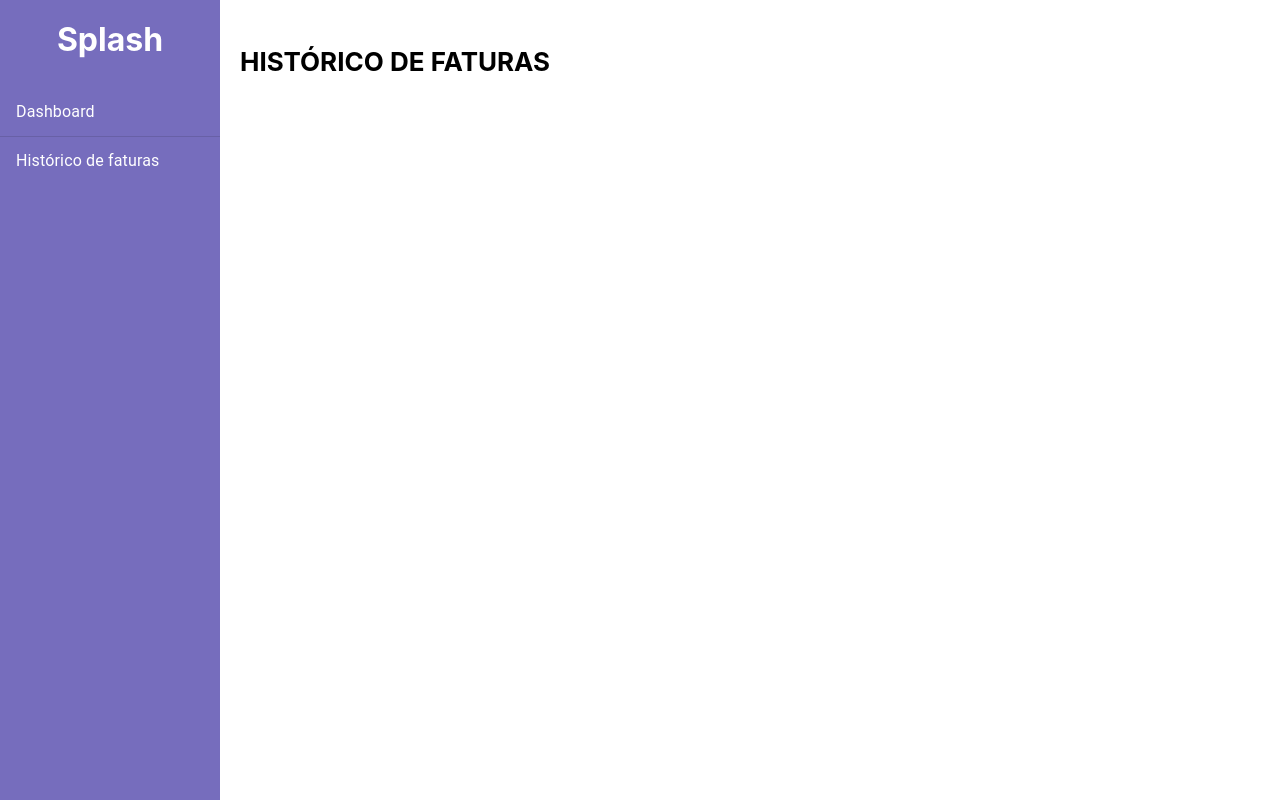
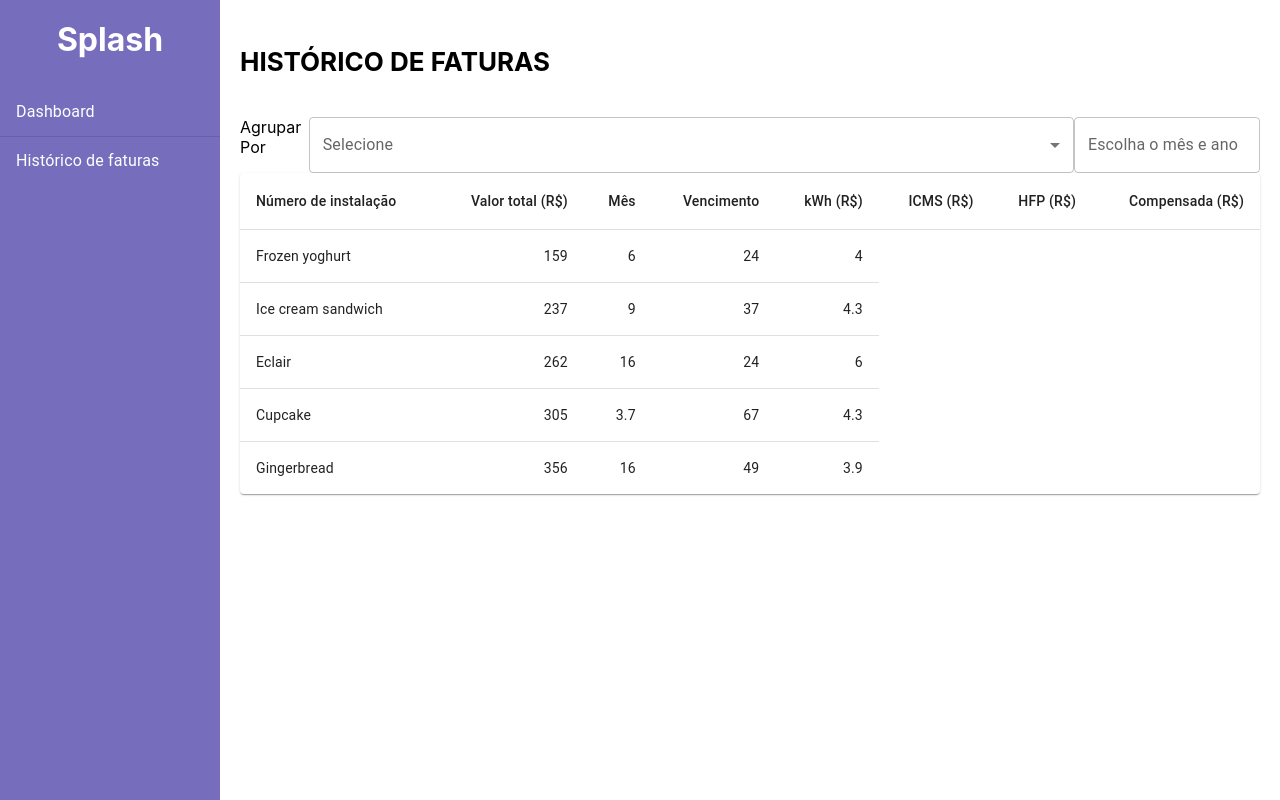
Before and after one commit to pedroMattos/energy-manager, a React (Create React App) app in the folder frontend/: page /history in a window 1280 px wide. Built offline with nearby package versions, Linux system fonts and the light colour scheme; no server answers.

Commit message:
add table to history page

```diff
--- /dev/null
+++ b/frontend/src/components/Tables/InvoiceHistoryTable/index.js
@@ -0,0 +1,52 @@
+import { Paper, Table, TableBody, TableCell, TableContainer, TableHead, TableRow } from "@mui/material"
+
+function createData(instalationNumber, totalPrice, month, dueDate, kWh, icms, hfp, compensated) {
+  return { instalationNumber, totalPrice, month, dueDate, kWh, icms, hfp, compensated };
+}
+
+const rows = [
+  createData('Frozen yoghurt', 159, 6.0, 24, 4.0),
+  createData('Ice cream sandwich', 237, 9.0, 37, 4.3),
+  createData('Eclair', 262, 16.0, 24, 6.0),
+  createData('Cupcake', 305, 3.7, 67, 4.3),
+  createData('Gingerbread', 356, 16.0, 49, 3.9),
+];
+
+function InvoiceHistoryTable() {
+  return (
+    <TableContainer component={Paper}>
+      <Table sx={{ minWidth: 650 }} aria-label="simple table">
+        <TableHead>
+          <TableRow>
+            <TableCell>Número de instalação</TableCell>
+            <TableCell align="right">Valor total (R$)</TableCell>
+            <TableCell align="right">Mês</TableCell>
+            <TableCell align="right">Vencimento</TableCell>
+            <TableCell align="right">kWh (R$)</TableCell>
+            <TableCell align="right">ICMS (R$)</TableCell>
+            <TableCell align="right">HFP (R$)</TableCell>
+            <TableCell align="right">Compensada (R$)</TableCell>
+          </TableRow>
+        </TableHead>
+        <TableBody>
+          {rows.map((row) => (
+            <TableRow
+              key={row.instalationNumber}
+              sx={{ '&:last-child td, &:last-child th': { border: 0 } }}
+            >
+              <TableCell component="th" scope="row">
+                {row.instalationNumber}
+              </TableCell>
+              <TableCell align="right">{row.totalPrice}</TableCell>
+              <TableCell align="right">{row.month}</TableCell>
+              <TableCell align="right">{row.dueDate}</TableCell>
+              <TableCell align="right">{row.kWh}</TableCell>
+            </TableRow>
+          ))}
+        </TableBody>
+      </Table>
+  </TableContainer>
+  )
+}
+
+export default InvoiceHistoryTable
--- a/frontend/src/views/InvoiceHistory/index.js
+++ b/frontend/src/views/InvoiceHistory/index.js
@@ -1,14 +1,42 @@
+import { FormControl, InputLabel, MenuItem, Select } from "@mui/material"
 import useContractNumber from "../hooks/useContractNumber"
 import { PageHeader, PageSection, PageTitle } from "../styles"
+import { GroupBySelectors } from "./styles"
+import { DatePicker, LocalizationProvider } from "@mui/x-date-pickers"
+import { AdapterMoment } from "@mui/x-date-pickers/AdapterMoment"
+import { useState } from "react"
+import moment from "moment"
+import InvoiceHistoryTable from "../../components/Tables/InvoiceHistoryTable"
 
 function InvoiceHistory() {
   const { contractNumber, isLoad: isLoadContractNumber } = useContractNumber()
+  const [dateValue, setDateValue] = useState(null)
+
+  const handleDateChange = (value) => setDateValue(moment(value).locale('pt-br').format('MMM/YYYY'))
   return (
     <PageSection>
       <PageHeader>
         <PageTitle>Histórico de faturas</PageTitle>
         {!isLoadContractNumber && <p>Contrato: {contractNumber}</p>}
       </PageHeader>
+      <GroupBySelectors>
+        <p>Agrupar Por</p>
+        <FormControl fullWidth>
+          <InputLabel id="demo-simple-select-label">Selecione</InputLabel>
+          <Select
+            labelId="simple-select-label"
+            label="Selecione"
+            // onChange={handleChange}
+          >
+            <MenuItem value={10}>Unidade Consumidora</MenuItem>
+            <MenuItem value={20}>Mês e ano</MenuItem>
+          </Select>
+        </FormControl>
+        <LocalizationProvider dateAdapter={AdapterMoment}>
+          <DatePicker label={'Escolha o mês e ano'} views={['month', 'year']} onChange={handleDateChange} />
+        </LocalizationProvider>
+      </GroupBySelectors>
+      <InvoiceHistoryTable />
     </PageSection>
   )
 }
--- a/frontend/src/views/InvoiceHistory/styles.js
+++ b/frontend/src/views/InvoiceHistory/styles.js
@@ -1 +1,5 @@
 import { styled } from "styled-components";
+
+export const GroupBySelectors = styled.div`
+  display: flex;
+`
```
